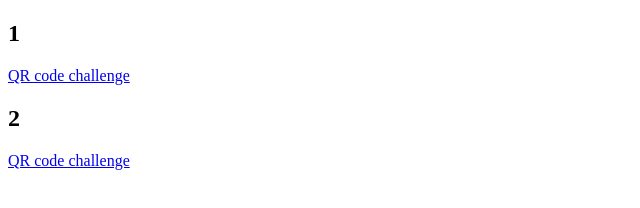
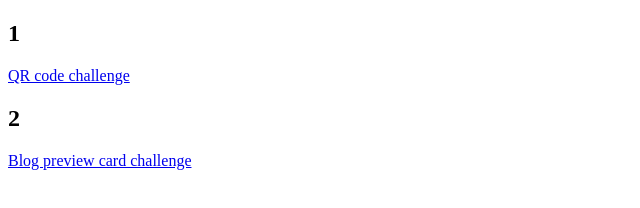
Before and after one commit to matekuna92/smallapps, a website: page index.html in a window 1280 px wide. Shown: the whole page, without its empty margins (0-640 px from the left). Drawn offline with Linux system fonts and the light colour scheme.

Commit message:
fix name for 2nd project link

```diff
--- a/index.html
+++ b/index.html
@@ -11,7 +11,7 @@
     <h2>1</h2>
     <a href="1-QRcode/qrcode.html">QR code challenge</a>
     <h2>2</h2>
-    <a href="2-BlogPreviewCard/blogcard.html">QR code challenge</a>
+    <a href="2-BlogPreviewCard/blogcard.html">Blog preview card challenge</a>
 </div>
 
 
```
